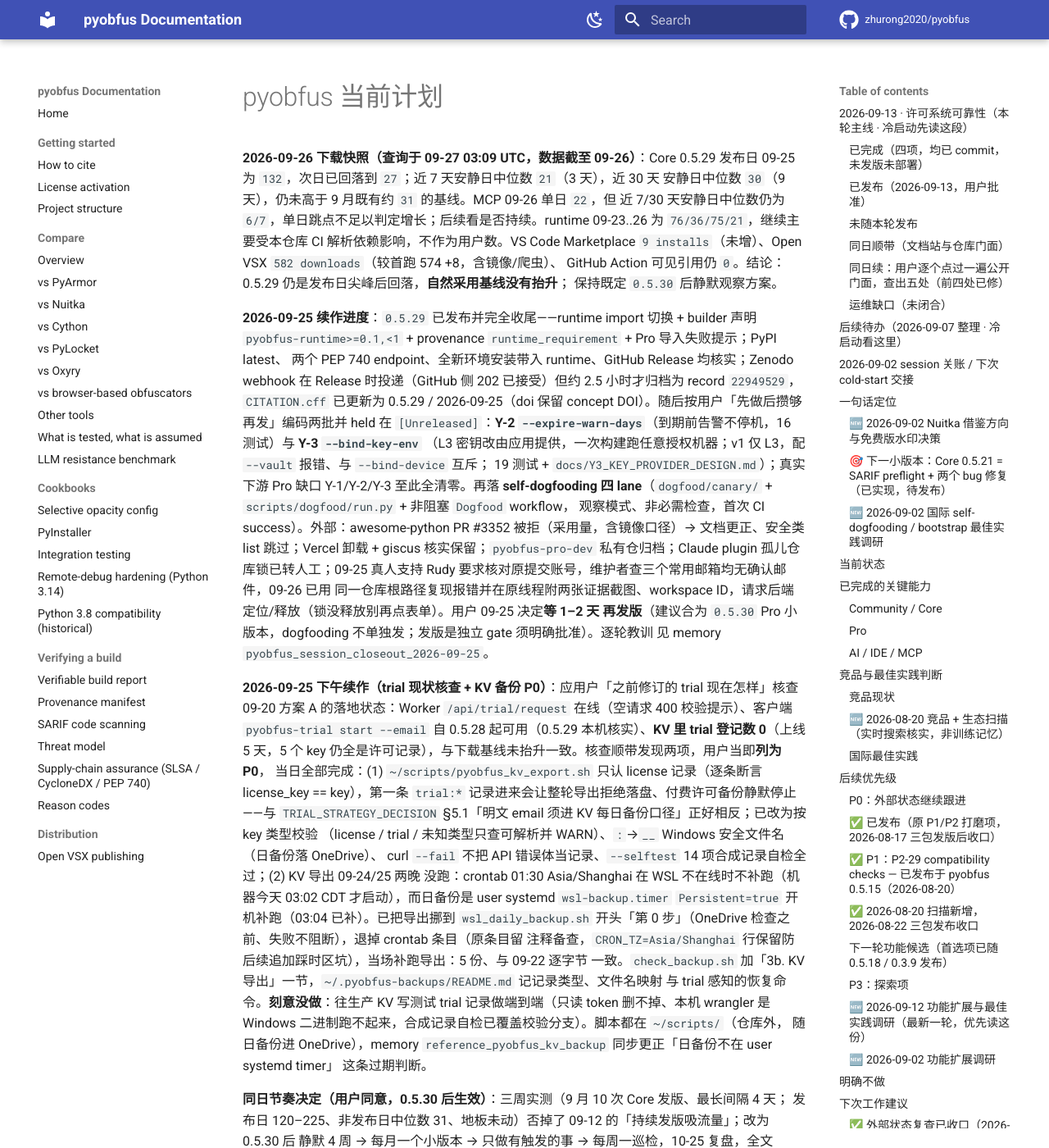
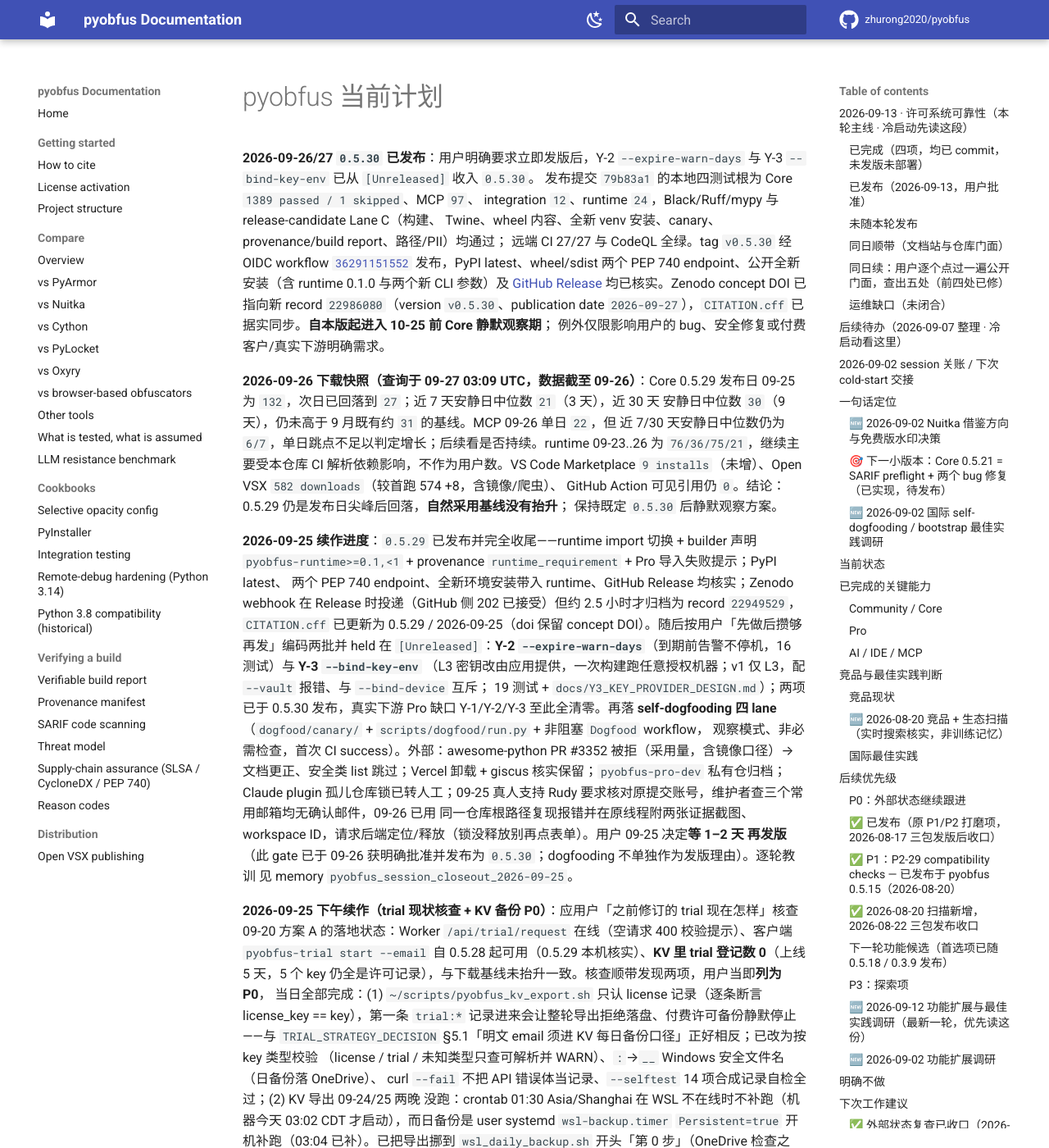
Before and after one commit to zhurong2020/pyobfus, an MkDocs documentation site: the page built from docs/CURRENT_PLAN_ZH.md, in a window 1280 px wide and 1400 px high. Shown: the whole window at 82% size. Built offline with MkDocs 1.6.1 and Material for MkDocs 9.7.7, drawn with Linux system fonts in a browser that asks for light colours; comment, search, counter and statistics services are not loaded.

Commit message:
docs: record pyobfus 0.5.30 release

```diff
--- a/docs/CURRENT_PLAN_ZH.md
+++ b/docs/CURRENT_PLAN_ZH.md
@@ -1,4 +1,17 @@
 # pyobfus 当前计划
+
+**2026-09-26/27 `0.5.30` 已发布**：用户明确要求立即发版后，Y-2
+`--expire-warn-days` 与 Y-3 `--bind-key-env` 已从 `[Unreleased]` 收入 `0.5.30`。
+发布提交 `79b83a1` 的本地四测试根为 Core `1389 passed / 1 skipped`、MCP `97`、
+integration `12`、runtime `24`，Black/Ruff/mypy 与 release-candidate Lane C（构建、
+Twine、wheel 内容、全新 venv 安装、canary、provenance/build report、路径/PII）均通过；
+远端 CI 27/27 与 CodeQL 全绿。tag `v0.5.30` 经 OIDC workflow
+[`36291151552`](https://github.com/zhurong2020/pyobfus/actions/runs/36291151552)
+发布，PyPI latest、wheel/sdist 两个 PEP 740 endpoint、公开全新安装（含 runtime 0.1.0
+与两个新 CLI 参数）及 [GitHub Release](https://github.com/zhurong2020/pyobfus/releases/tag/v0.5.30)
+均已核实。Zenodo concept DOI 已指向新 record `22986080`（version `v0.5.30`、publication
+date `2026-09-27`），`CITATION.cff` 已据实同步。**自本版起进入 10-25 前 Core 静默观察期**；
+例外仅限影响用户的 bug、安全修复或付费客户/真实下游明确需求。
 
 **2026-09-26 下载快照（查询于 09-27 03:09 UTC，数据截至 09-26）**：Core 0.5.29
 发布日 09-25 为 `132`，次日已回落到 `27`；近 7 天安静日中位数 `21`（3 天），近 30 天
@@ -16,13 +29,13 @@
 0.5.29 / 2026-09-25（doi 保留 concept DOI）。随后按用户「先做后攒够再发」编码两批并 held 在
 `[Unreleased]`：**Y-2 `--expire-warn-days`**（到期前告警不停机，16 测试）与 **Y-3 `--bind-key-env`**
 （L3 密钥改由应用提供，一次构建跑任意授权机器；v1 仅 L3，配 `--vault` 报错、与 `--bind-device` 互斥；
-19 测试 + `docs/Y3_KEY_PROVIDER_DESIGN.md`）；真实下游 Pro 缺口 Y-1/Y-2/Y-3 至此全清零。再落
+19 测试 + `docs/Y3_KEY_PROVIDER_DESIGN.md`）；两项已于 0.5.30 发布，真实下游 Pro 缺口 Y-1/Y-2/Y-3 至此全清零。再落
 **self-dogfooding 四 lane**（`dogfood/canary/` + `scripts/dogfood/run.py` + 非阻塞 `Dogfood` workflow，
 观察模式、非必需检查，首次 CI success）。外部：awesome-python PR #3352 被拒（采用量，含镜像口径）→
 文档更正、安全类 list 跳过；Vercel 卸载 + giscus 核实保留；`pyobfus-pro-dev` 私有仓归档；Claude plugin
 孤儿仓库锁已转人工；09-25 真人支持 Rudy 要求核对原提交账号，维护者查三个常用邮箱均无确认邮件，09-26 已用
 同一仓库根路径复现报错并在原线程附两张证据截图、workspace ID，请求后端定位/释放（锁没释放别再点表单）。用户 09-25 决定**等 1–2 天
-再发版**（建议合为 `0.5.30` Pro 小版本，dogfooding 不单独发；发版是独立 gate 须明确批准）。逐轮教训
+再发版**（此 gate 已于 09-26 获明确批准并发布为 `0.5.30`；dogfooding 不单独作为发版理由）。逐轮教训
 见 memory `pyobfus_session_closeout_2026-09-25`。
 
 **2026-09-25 下午续作（trial 现状核查 + KV 备份 P0）**：应用户「之前修订的 trial 现在怎样」核查
```
Also changed, not shown: CLAUDE.md (+6 -4 lines), docs/TODO.md (+6 -7 lines), 1 other file.
